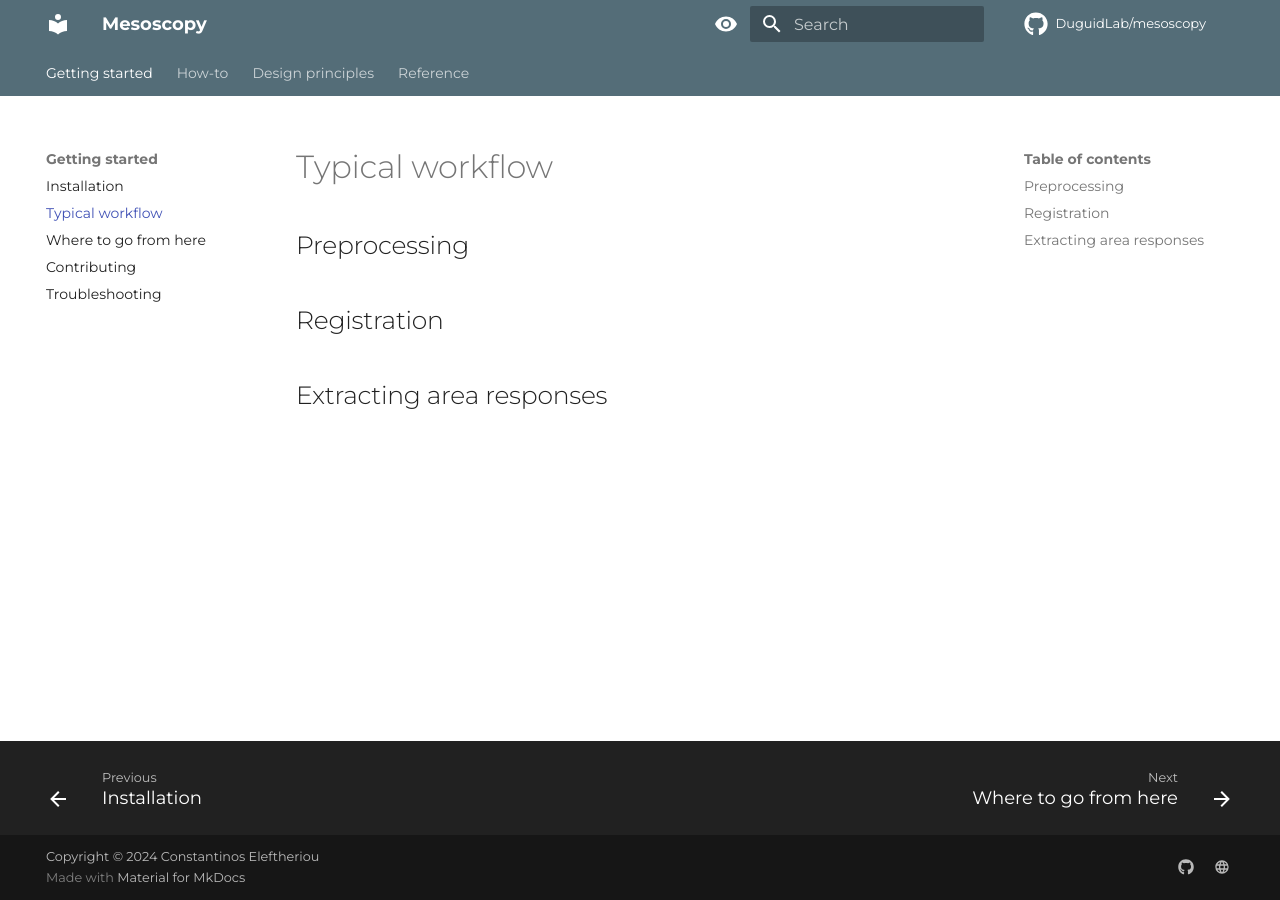
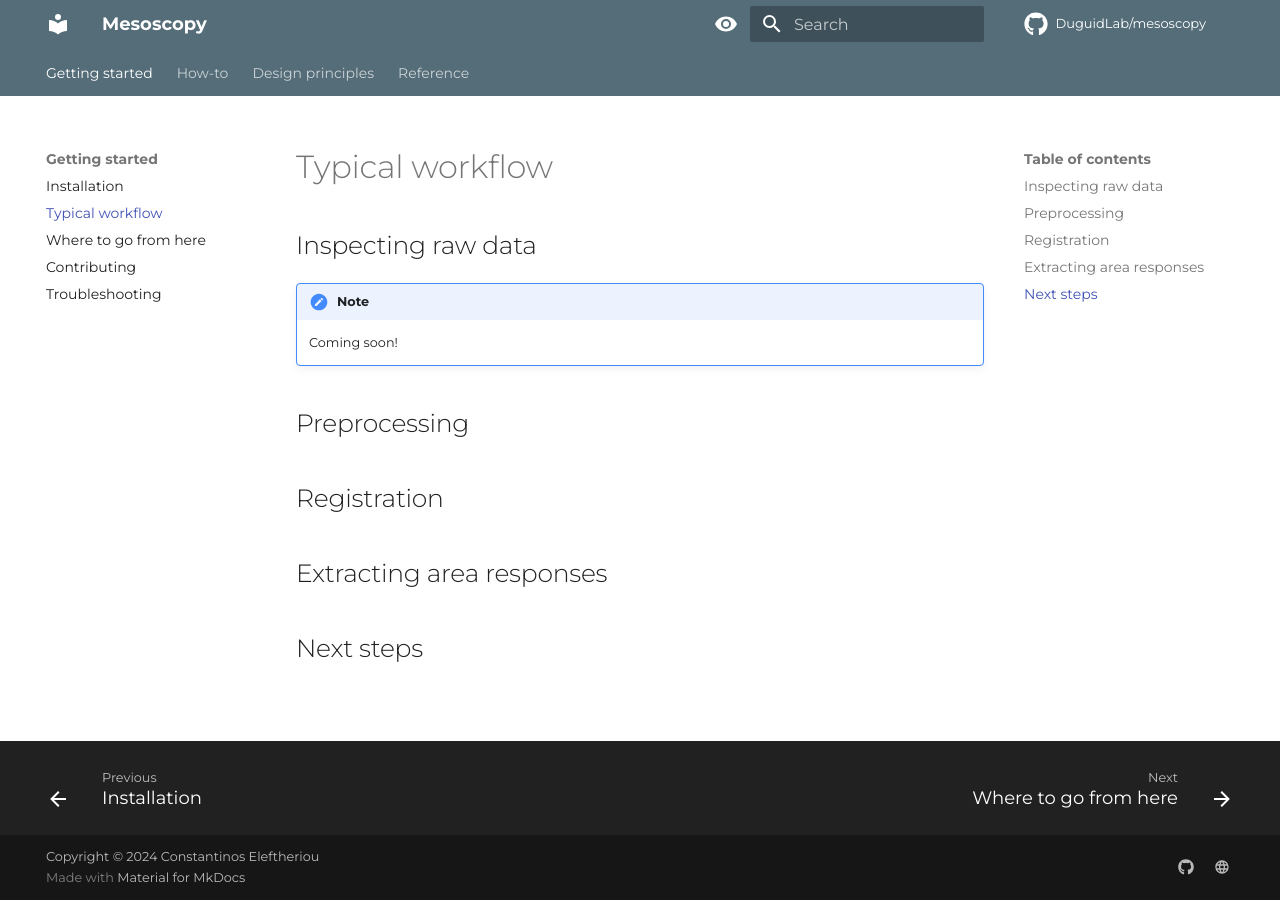
Before and after one commit to DuguidLab/mesoscopy, an MkDocs documentation site: the page built from docs/typical-workflow.md, in a window 1280 px wide. Built offline with MkDocs 1.6.1 and Material for MkDocs 9.7.7, drawn with Linux system fonts in a browser that asks for light colours; comment, search, counter and statistics services are not loaded.

Commit message:
reference placeholders

```diff
--- a/docs/typical-workflow.md
+++ b/docs/typical-workflow.md
@@ -1,4 +1,10 @@
 # Typical workflow
+
+## Inspecting raw data
+
+!!! note
+    Coming soon!
+
 
 ## Preprocessing
 
@@ -9,4 +15,4 @@
 ## Extracting area responses
 
 
-##
+## Next steps
```
Also changed, not shown: docs/reference/api-mesoscopy-io.md (added), docs/reference/api-mesoscopy-plots.md (added), docs/reference/api-mesoscopy-postprocess.md (added), docs/reference/api-mesoscopy-preprocess.md (added), docs/reference/api-mesoscopy-process.md (added), docs/reference/api-mesoscopy-register.md (added), docs/reference/api-mesoscopy-resources.md (added), docs/reference/mesoscopy-cli.md (added).
